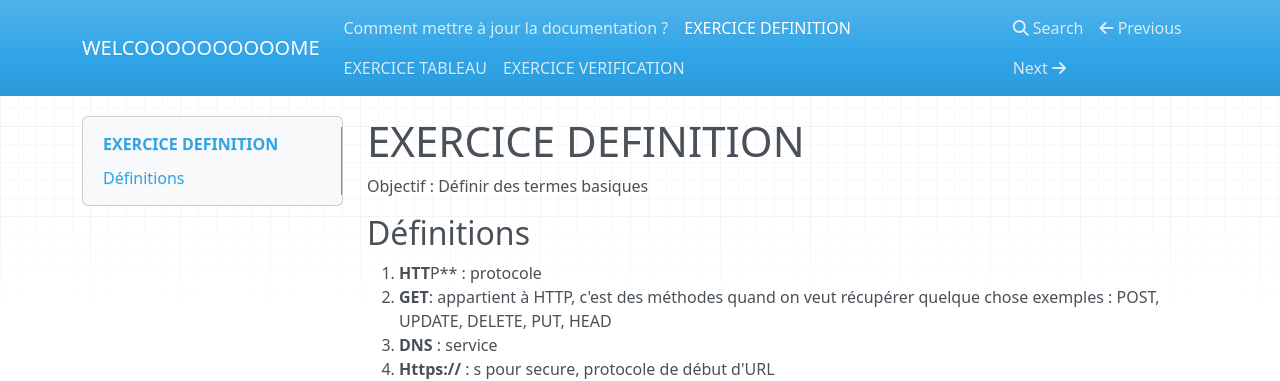
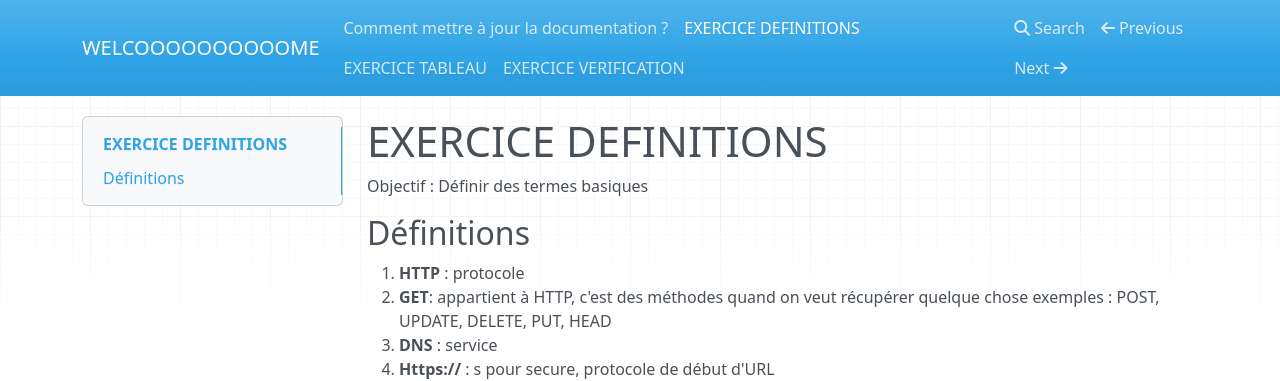
Before and after one commit to massaines-cpu/DOCUMENTATION-PRAIRIE, an MkDocs documentation site: the page built from docs/definitions.md, in a window 1280 px wide. Shown: the top 381 px of the page. Built offline with MkDocs 1.6.1, drawn with Linux system fonts in a browser that asks for light colours; nearby versions of some CDN libraries.

Commit message:
definitions

```diff
--- a/docs/definitions.md
+++ b/docs/definitions.md
@@ -1,11 +1,11 @@
 
-# EXERCICE DEFINITION
+# EXERCICE DEFINITIONS
 
 Objectif : Définir des termes basiques
 
 ## Définitions
 
-1. **HTT**P** : protocole
+1. **HTTP** : protocole
 2. **GET**: appartient à HTTP, c'est des méthodes quand on veut récupérer quelque chose exemples : POST, UPDATE, DELETE, PUT, HEAD
 3. **DNS** : service
 4. **Https://** : s pour secure, protocole de début d'URL
```
